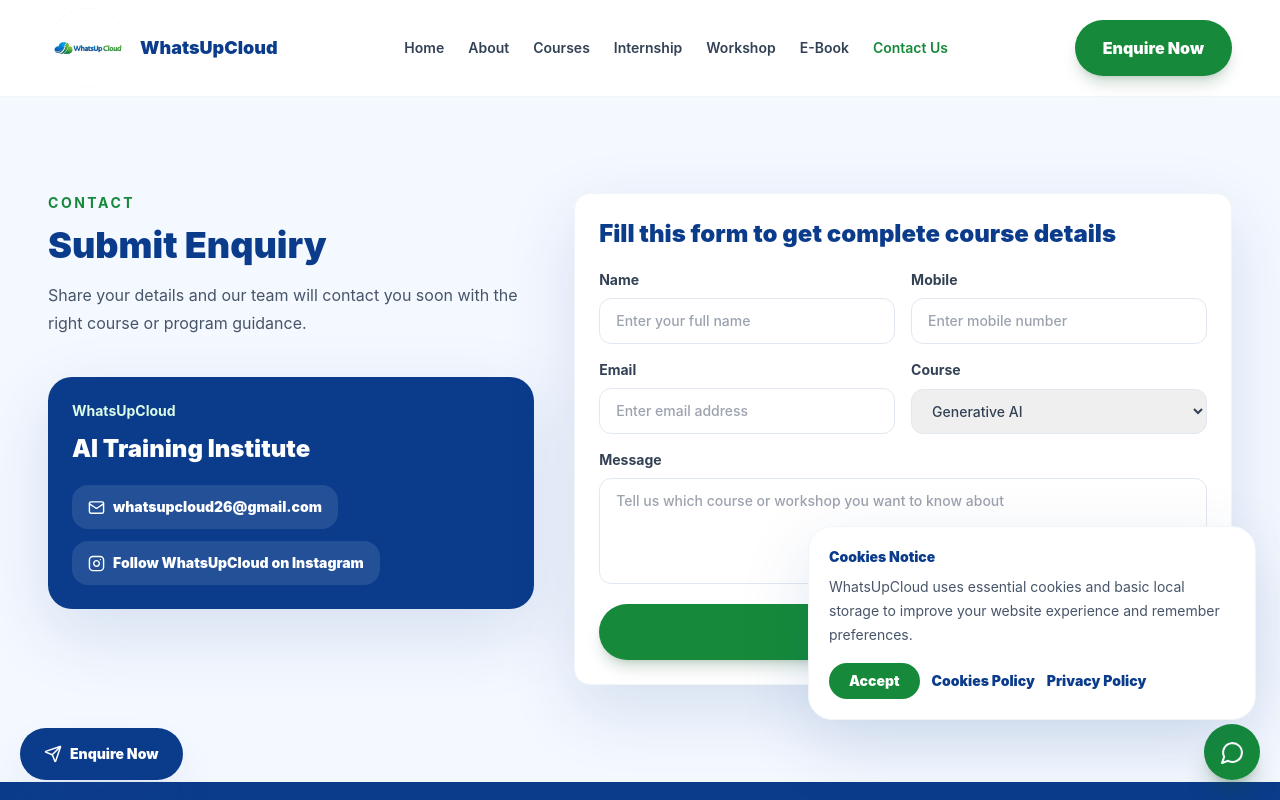
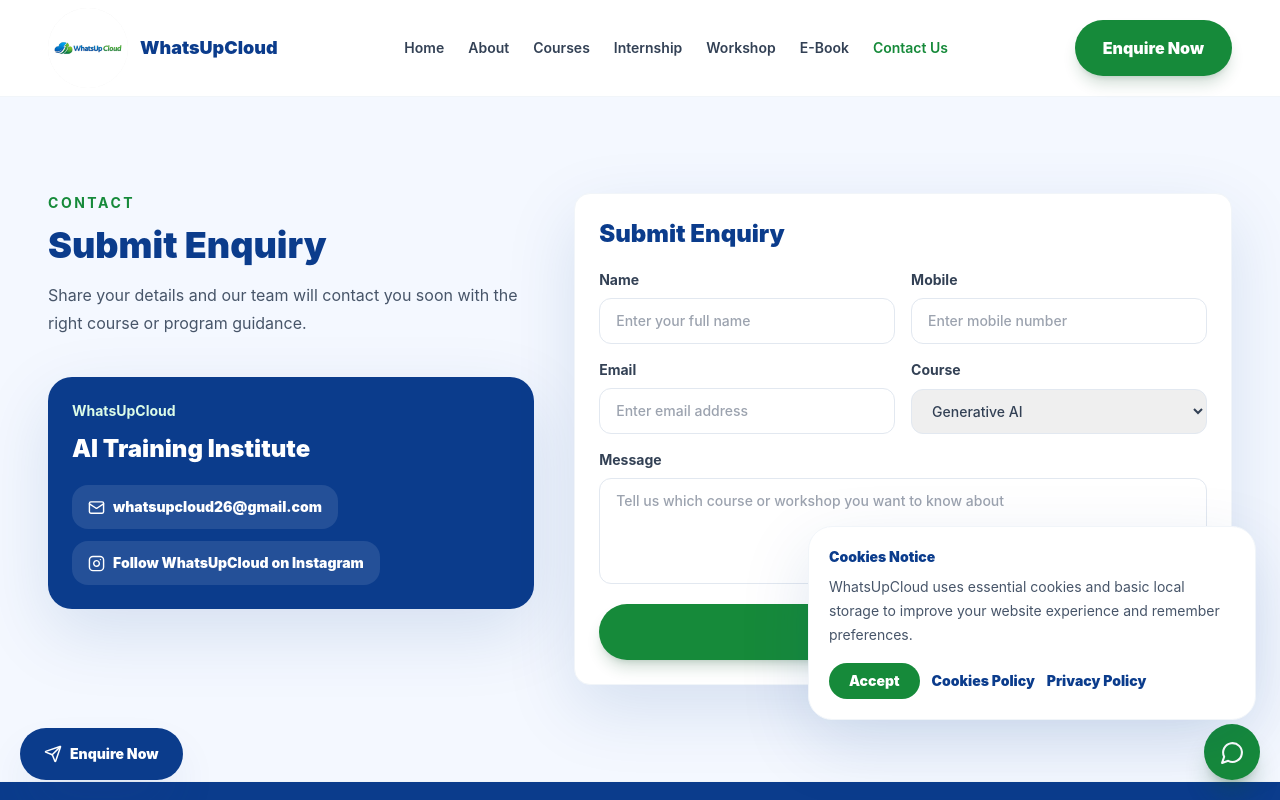
Before and after one commit to whatsupcloud/WhatsupcloudWebsite, a React (Vite) app in the folder frontend/: page /contact in a window 1280 px wide. Shown: the top 800 px of the page. Built offline with nearby package versions, Linux system fonts and the light colour scheme.

Commit message:
Remove internal enquiry copy from UI

```diff
--- a/frontend/src/components/EnquiryForm.jsx
+++ b/frontend/src/components/EnquiryForm.jsx
@@ -50,7 +50,7 @@
 
   return (
     <form id="enquiry-form" onSubmit={submit} className={`premium-card scroll-mt-28 ${compact ? "p-5" : "p-6 sm:p-8"}`}>
-      <h2 className="mb-5 text-2xl font-black text-primary">Fill this form to get complete course details</h2>
+      <h2 className="mb-5 text-2xl font-black text-primary">Submit Enquiry</h2>
       <div className="grid gap-4 sm:grid-cols-2">
         <label className="grid gap-2 text-sm font-bold text-slate-700">
           Name
--- a/frontend/src/components/LeadPopup.jsx
+++ b/frontend/src/components/LeadPopup.jsx
@@ -37,7 +37,7 @@
       <h3 className="mt-3 pr-8 text-2xl font-black text-primary">Want to Learn AI?</h3>
       <p className="mt-2 text-sm leading-6 text-slate-600">Fill the form and our team will contact you.</p>
       <button type="button" onClick={scrollToForm} className="btn-primary mt-5 w-full">
-        Register Now
+        Enquire Now
       </button>
     </div>
   );
--- a/frontend/src/pages/Courses.jsx
+++ b/frontend/src/pages/Courses.jsx
@@ -31,7 +31,7 @@
     <>
       <section className="section bg-blue-50/70">
         <div className="container-max">
-          <SectionTitle eyebrow="Courses" title="AI programs for practical career and business growth" text="One clean course list with visual learning paths. No public course prices are shown." center />
+          <SectionTitle eyebrow="Courses" title="AI programs for practical career and business growth" text="One clean course list with visual learning paths and enquiry-based guidance." center />
           <div className="grid gap-6 md:grid-cols-2 lg:grid-cols-3">
             {aiPrograms.map(([title, subtitle, description, image, tags]) => (
               <ProgramCard key={title} title={title} subtitle={subtitle} description={description} image={image} tags={tags} />
```
